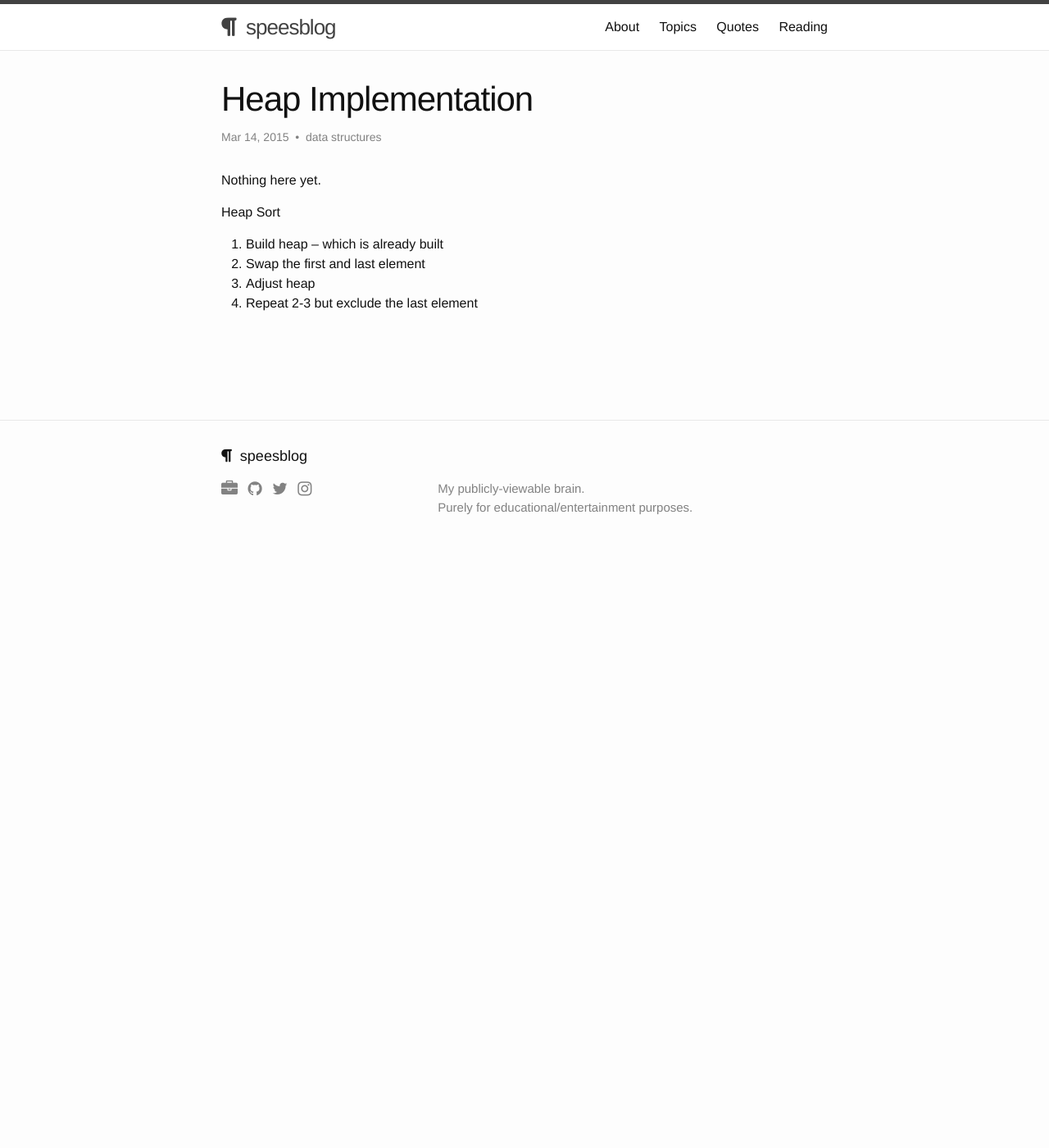
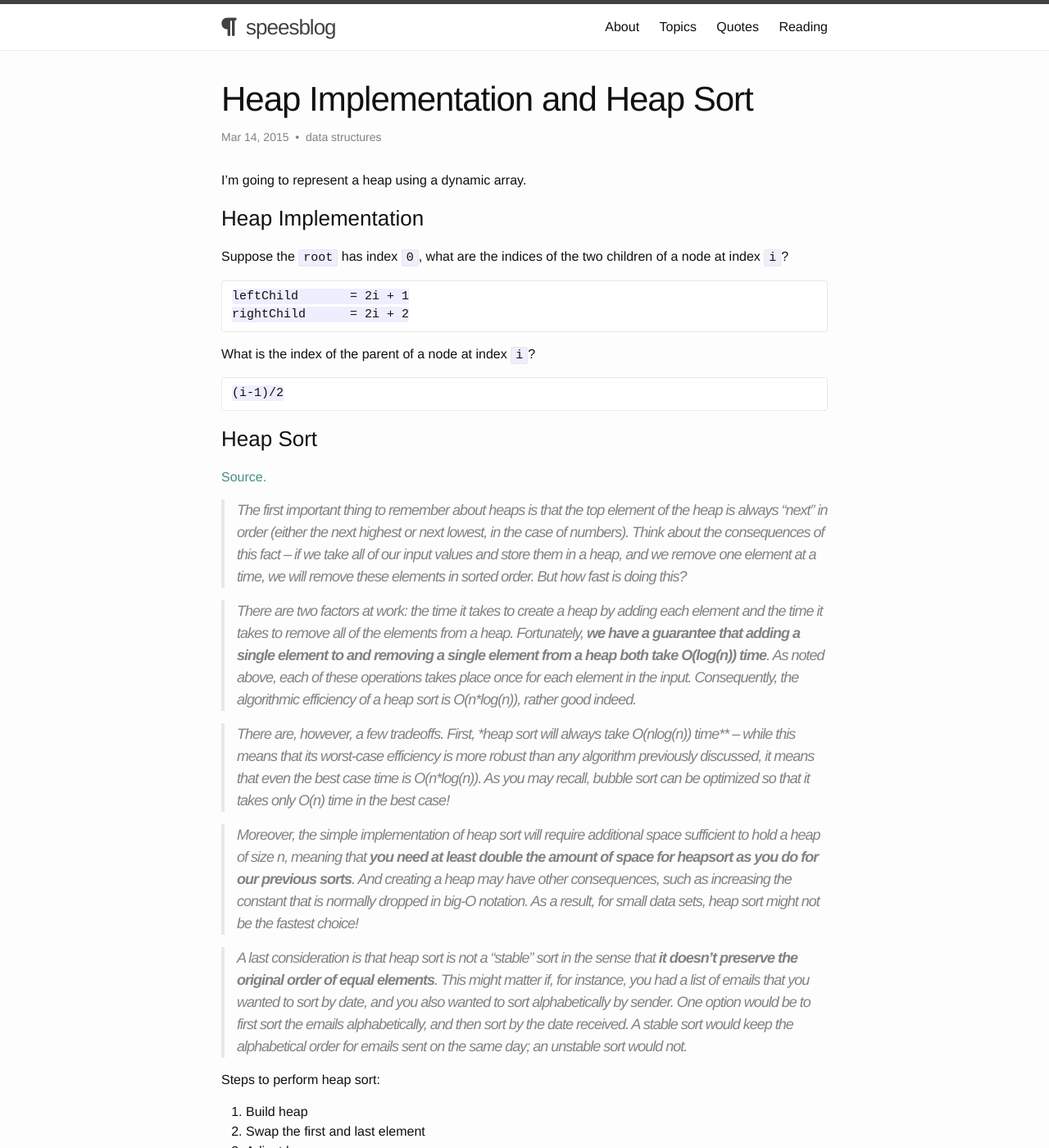
Before and after one commit to shelbyspees/speesblog, a Jekyll site: the page built from _posts/2015-03-14-finals-heap.md, in a window 1280 px wide and 1400 px high. Shown: the whole window at 82% size. Built offline with Jekyll 4.4.1, drawn with Linux system fonts in a browser that asks for light colours; nearby versions of some CDN libraries; some of the changed text lies outside the part shown.

Commit message:
New post

````diff
--- a/_posts/2015-03-14-finals-heap.md
+++ b/_posts/2015-03-14-finals-heap.md
@@ -1,14 +1,65 @@
 ---
 layout: post
-title: Heap Implementation
+title: Heap Implementation and Heap Sort
 category: data_structures
 ---
 
-Nothing here yet.
+I'm going to represent a heap using a dynamic array.
 
-Heap Sort
+###Heap Implementation
 
-1. Build heap – which is already built
+Suppose the `root` has index `0`, what are the indices of the two children of a node at index `i`?
+
+```
+leftChild 	= 2i + 1
+rightChild 	= 2i + 2
+```
+
+What is the index of the parent of a node at index `i`?
+
+```
+(i-1)/2
+```
+
+
+###Heap Sort
+
+[Source.](http://www.cprogramming.com/tutorial/computersciencetheory/heapsort.html)
+
+>The first important thing to remember about heaps is that the top element of the heap is always "next" in order (either the next highest or next lowest, in the case of numbers). Think about the consequences of this fact -- if we take all of our input values and store them in a heap, and we remove one element at a time, we will remove these elements in sorted order. But how fast is doing this?
+
+>There are two factors at work: the time it takes to create a heap by adding each element and the time it takes to remove all of the elements from a heap. Fortunately, **we have a guarantee that adding a single element to and removing a single element from a heap both take O(log(n)) time**. As noted above, each of these operations takes place once for each element in the input. Consequently, the algorithmic efficiency of a heap sort is O(n*log(n)), rather good indeed.
+
+>There are, however, a few tradeoffs. First, **heap sort will always take O(n*log(n)) time** -- while this means that its worst-case efficiency is more robust than any algorithm previously discussed, it means that even the best case time is O(n*log(n)). As you may recall, bubble sort can be optimized so that it takes only O(n) time in the best case!
+
+>Moreover, the simple implementation of heap sort will require additional space sufficient to hold a heap of size n, meaning that **you need at least double the amount of space for heapsort as you do for our previous sorts**. And creating a heap may have other consequences, such as increasing the constant that is normally dropped in big-O notation. As a result, for small data sets, heap sort might not be the fastest choice!
+
+>A last consideration is that heap sort is not a "stable" sort in the sense that **it doesn't preserve the original order of equal elements**. This might matter if, for instance, you had a list of emails that you wanted to sort by date, and you also wanted to sort alphabetically by sender. One option would be to first sort the emails alphabetically, and then sort by the date received. A stable sort would keep the alphabetical order for emails sent on the same day; an unstable sort would not.
+
+Steps to perform heap sort:
+
+1. Build heap
 2. Swap the first and last element
 3. Adjust heap
-4. Repeat 2-3 but exclude the last element
+4. Repeat steps 2 and 3 but exclude the last element
+
+
+This is the C++ implementation. Will change this later.
+
+{% highlight c %}
+// Built-in Heap Sort algorithm
+DynArr * HeapTreeSort(void) {
+	// This is the array that will be returned
+	Elem * NewArray = new DynArr[cur];
+
+	// The algorithm works back to front, with the sorted
+	// elements being stored in NewArray
+	for (int index = cur-1; index >=0; --index) {
+	    // Since the Remove() function alters cur by subtracting 1
+	    // from it each time, we must use a seperate variable to
+	    // index NewArray.
+		NewArray[index] = Remove();
+	}
+  	return NewArray;
+}
+{% endhighlight %}
````
Also changed, not shown: _posts/2015-03-11-finals-avltree.md (+78 -40 lines), _posts/2015-03-15-just-show-up.md (added, +39 -0 lines), reading.md (+1 -1 lines).
